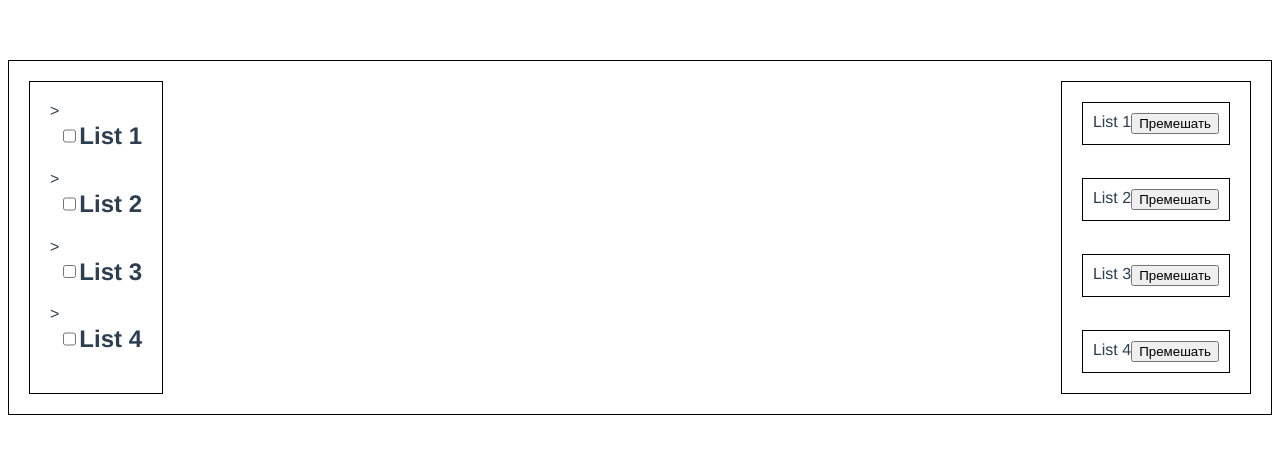
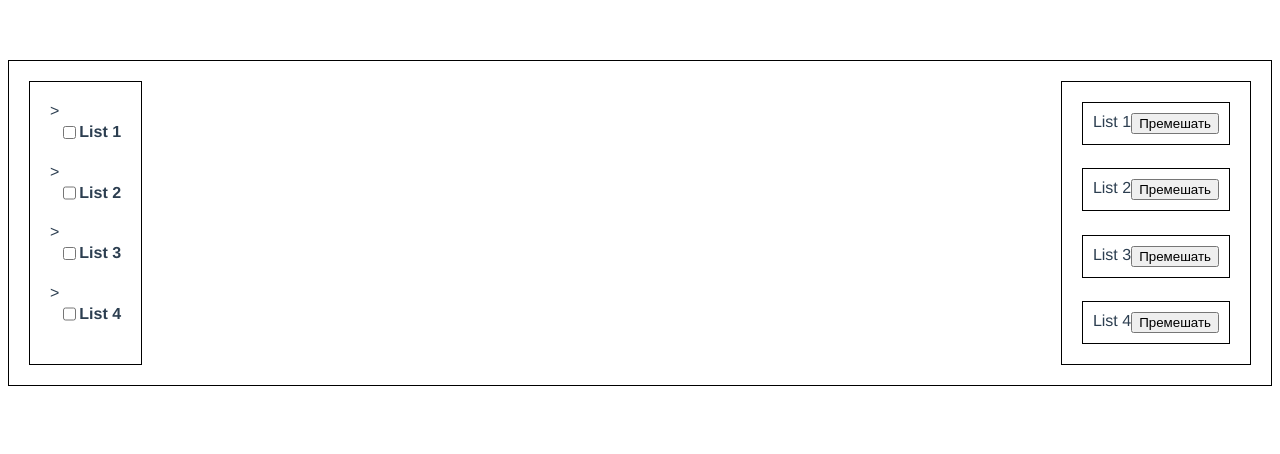
Before and after one commit to Macovka/color-list, a Vue app: page / in a window 1280 px wide. Shown: the top 454 px of the page. Built offline with nearby package versions, Linux system fonts and the light colour scheme.

Commit message:
set-item-checked fix

```diff
--- a/src/components/ListDropdown.vue
+++ b/src/components/ListDropdown.vue
@@ -5,7 +5,7 @@
       <span v-else>˅</span>
     </div>
     <app-checkbox :isChecked="checkboxStatus === 'true'" :isIndeterminate="checkboxStatus === 'part'" @check="checkList" />
-    <h2>{{ list.title }}</h2>
+    <h4>{{ list.title }}</h4>
   </div>
   <div v-if="isOpen">
     <div v-for="item in list.items" :key="item.id">
@@ -47,8 +47,6 @@
     },
     methods: {
       checkList(checked) {
-        // Here you can handle checking/unchecking the whole list
-        // Call Vuex mutation for each item
         this.list.items.forEach(item => {
           this.$store.commit('setItemChecked', { listId: this.list.id, itemId: item.id, checked });
         });
@@ -56,7 +54,7 @@
       toggleList() {
         this.isOpen = !this.isOpen;
       },
-      toggleListSelect() {
+      /*toggleListSelect() {
         if (this.list.selected) {
           if (this.partSelect) {
             this.$store.commit('setItemSelectValue', { currentList: this.list, value: true });
@@ -68,7 +66,7 @@
           this.$store.commit('setListSelectValue', { currentList: this.list, value: true });
           this.$store.commit('setItemSelectValue', { currentList: this.list, value: true });
         }
-      }
+      }*/
     },
     watch: {
       /*list: {
--- a/src/components/ListItem.vue
+++ b/src/components/ListItem.vue
@@ -1,7 +1,7 @@
 <template>
   <div class="list-item">
     <div>
-      <h3>{{ item.title }}</h3>
+      <h5>{{ item.title }}</h5>
       <app-checkbox :isChecked="item.isChecked" @check="check" />
     </div>
     <div>
@@ -34,7 +34,7 @@
       }
     },
     methods: {
-      toggleItemSelect(currentItem) {
+      /*toggleItemSelect(currentItem) {
         this.$store.commit('toggleItemSelected', currentItem);
 
         const selectValues = this.list.items.map(item => item.selected);
@@ -46,9 +46,8 @@
             this.$store.commit('setPartSelect', { currentList: this.list, value: true });
           }
         }
-      },
+      },*/
       check(checked) {
-        console.log(this.list.id)
         this.$store.commit('setItemChecked', { listId: this.list.id, itemId: this.item.id, checked });
       }
     }
--- a/src/store/index.js
+++ b/src/store/index.js
@@ -189,13 +189,12 @@ const store = createStore({
     setItemChecked(state, payload) {
       let { listId, itemId, checked } = payload;
       let list = state.lists.find(list => list.id === listId);
-      console.log(list)
       let item = list.items.find(item => item.id === itemId);
       item.isChecked = checked;
       // Update list's checkboxStatus
       let allChecked = list.items.every(item => item.isChecked);
       let noneChecked = list.items.every(item => !item.isChecked);
-      list.checkboxStatus = allChecked ? true : noneChecked ? '' : 'part';
+      list.checkboxStatus = allChecked ? 'true' : noneChecked ? '' : 'part';
   },
   },
   getters: {
```
